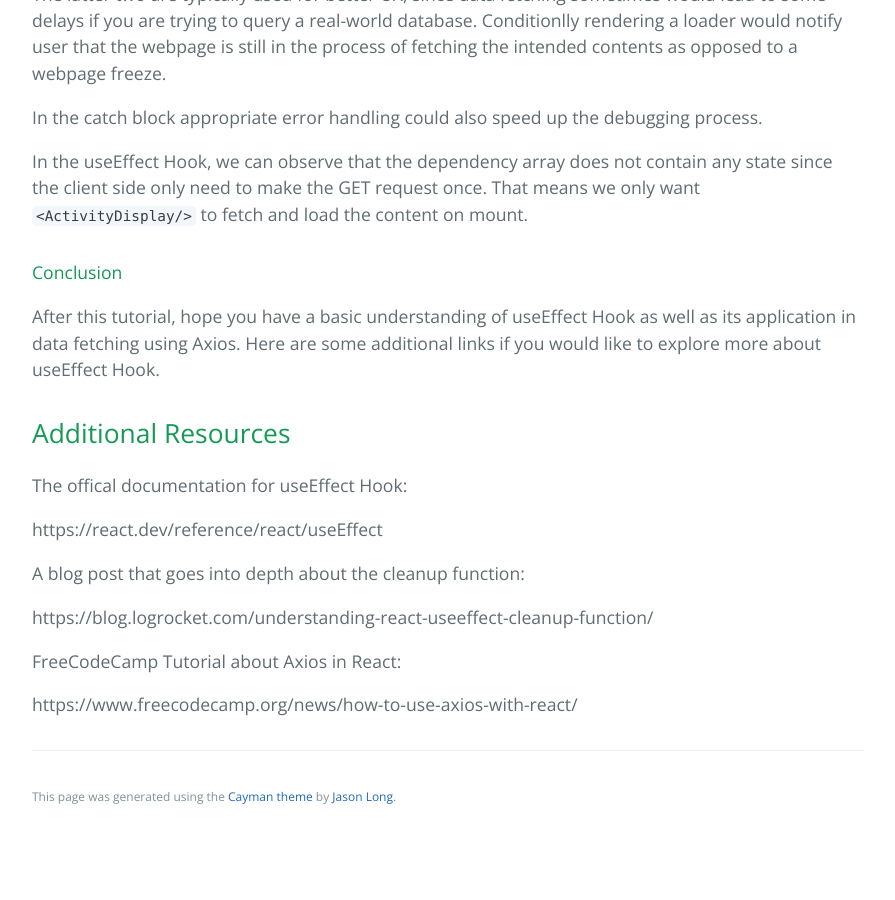
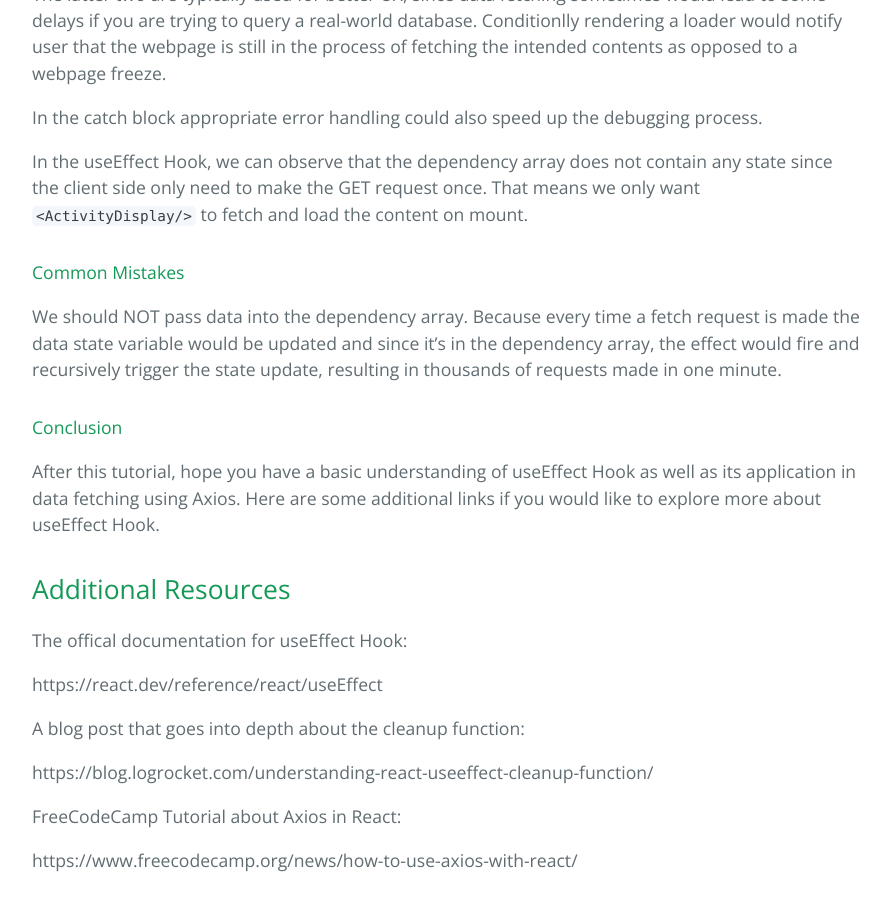
Before and after one commit to learning-software-engineering/learning-software-engineering.github.io, a Jekyll site: the page built from Topics/Tech_Stacks/React_useEffect_Axios.md, in a window 1280 px wide and 900 px high, scrolled down 5247 px. Shown: the whole window, without its empty margins (192-1087 px from the left). Built offline with Jekyll 4.4.1, drawn with Linux system fonts in a browser that asks for light colours; our own code applies the rules of GitHub Pages for plain Markdown files; before the commit the page ends 6086 px from its top, so only the background shows below that.

Commit message:
Added counterexample of inifite request

````diff
--- a/Topics/Tech_Stacks/React_useEffect_Axios.md
+++ b/Topics/Tech_Stacks/React_useEffect_Axios.md
@@ -167,6 +167,10 @@ The code above is a simplified example to help you understand the proper way of
 
  In the useEffect Hook, we can observe that the dependency array does not contain any state since the client side only need to make the GET request once. That means we only want ```<ActivityDisplay/>``` to fetch and load the content on mount.
 
+#### Common Mistakes
+We should NOT pass data into the dependency array. Because every time a fetch request is made the data state variable would be updated and since it's in the dependency array, the effect would fire and recursively trigger the state update, resulting in thousands of requests made in one minute.
+
+
 #### Conclusion
  After this tutorial, hope you have a basic understanding of useEffect Hook as well as its application in data fetching using Axios. Here are some additional links if you would like to explore more about useEffect Hook.
 
````
